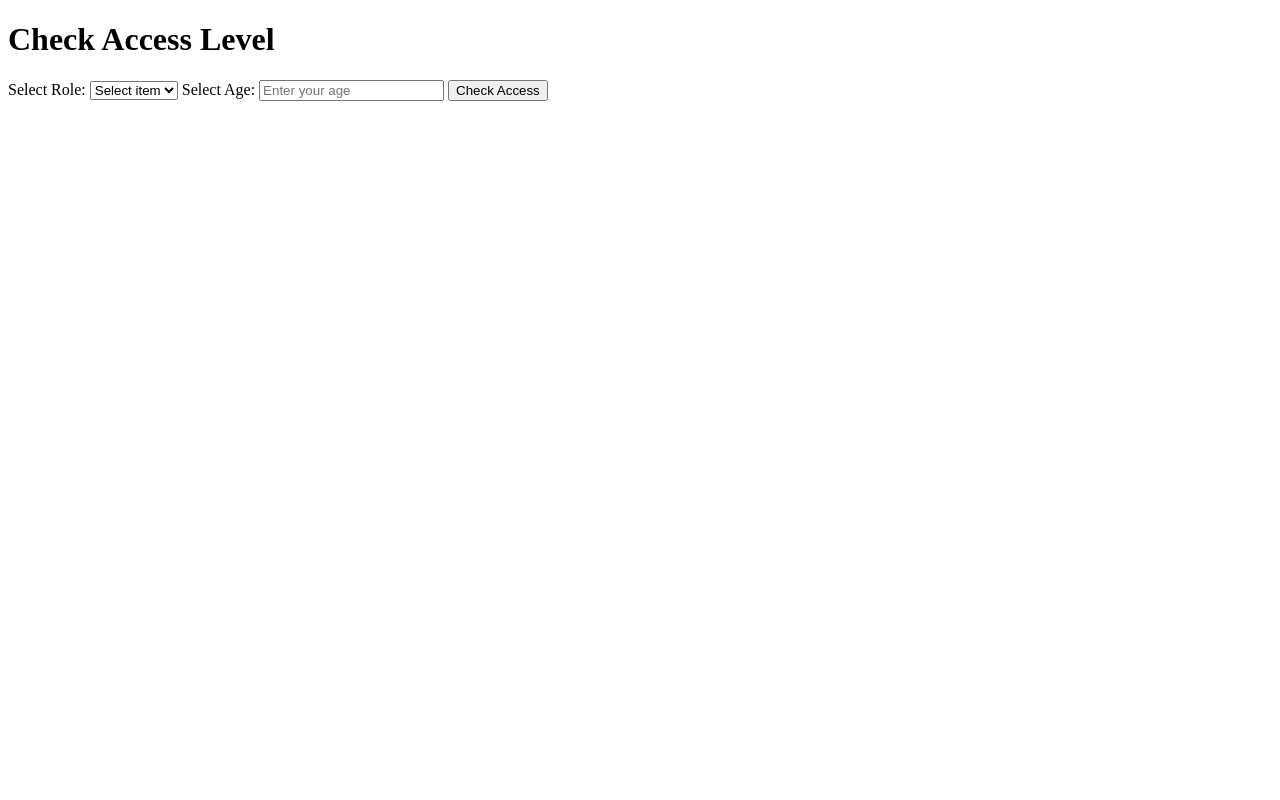
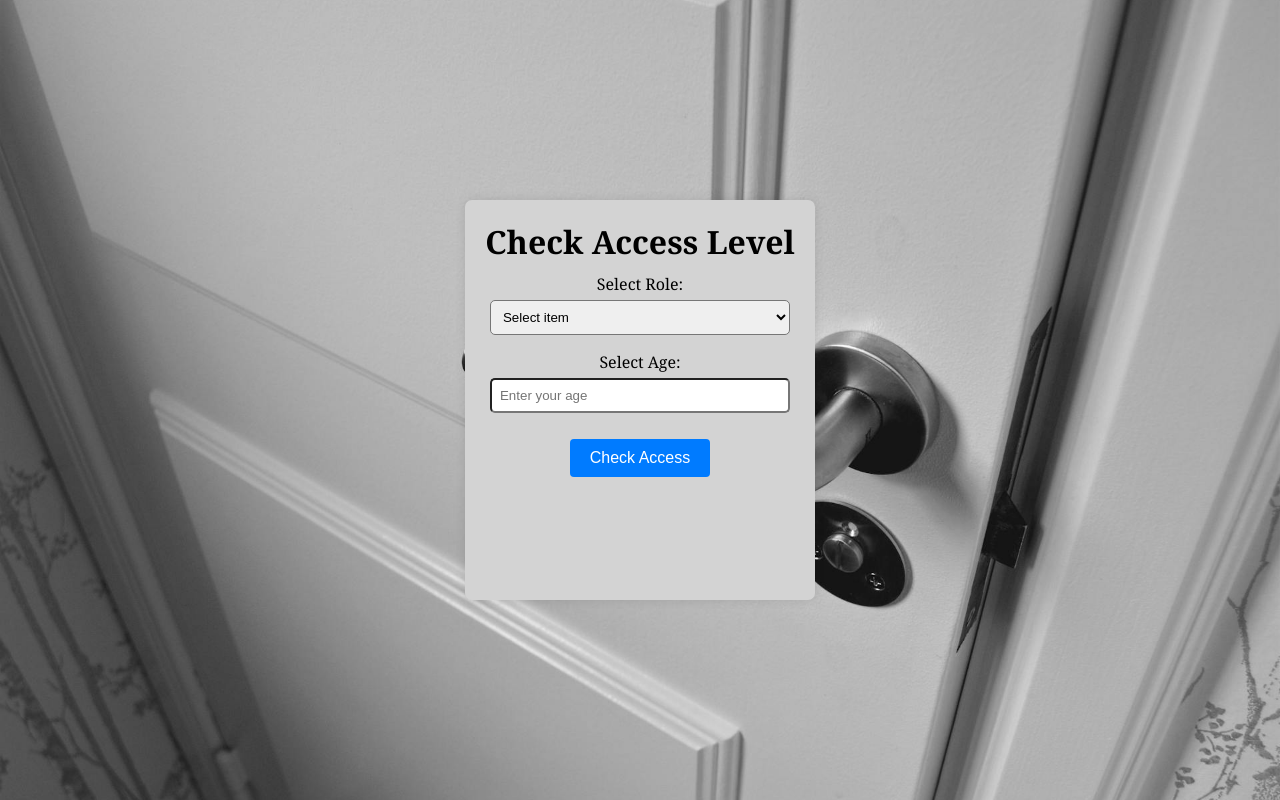
Before and after one commit to okorieiky/Management-Access, a plain HTML site: page index.html in a window 1280 px wide. Drawn offline with Linux system fonts and the light colour scheme; the site is published under a folder, as on GitHub Pages, so addresses that start at the root find nothing.

Commit message:
Add files via upload

```diff
--- a/index.html
+++ b/index.html
@@ -1,9 +1,9 @@
 <!DOCTYPE html>
 <html lang="en">
   <head>
-    <meta charset="UTF-8">
-    <meta name="viewport" content="width=device-width, initial-scale=1.0">
-    <link rel="stylesheet" href="/style.css">
+    <meta charset="UTF-8" />
+    <meta name="viewport" content="width=device-width, initial-scale=1.0" />
+    <link rel="stylesheet" href="style.css" />
     <title>Management Access</title>
   </head>
   <body>
@@ -19,14 +19,12 @@
       </select>
 
       <label for="age"> Select Age:</label>
-        <input type="number" id="age" placeholder="Enter your age">
+      <input type="number" id="age" placeholder="Enter your age" />
 
       <button id="checkAccessBtn">Check Access</button>
 
       <p id="accessMessage"></p>
     </div>
     <script src="management.js"></script>
-
-
   </body>
 </html>
```
Also changed, not shown: management.js (line endings or trailing spaces), style.css (line endings or trailing spaces). Lines whose indentation alone changed are shown as unchanged.
